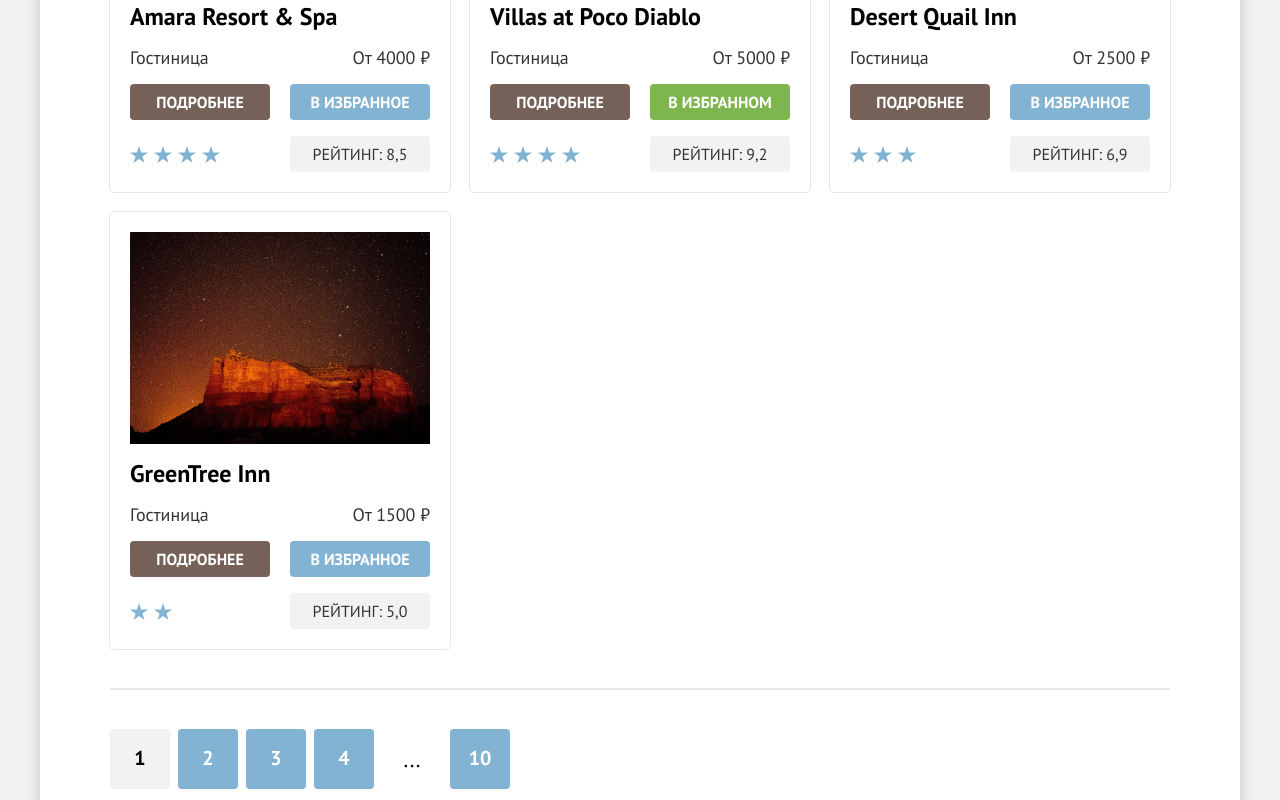
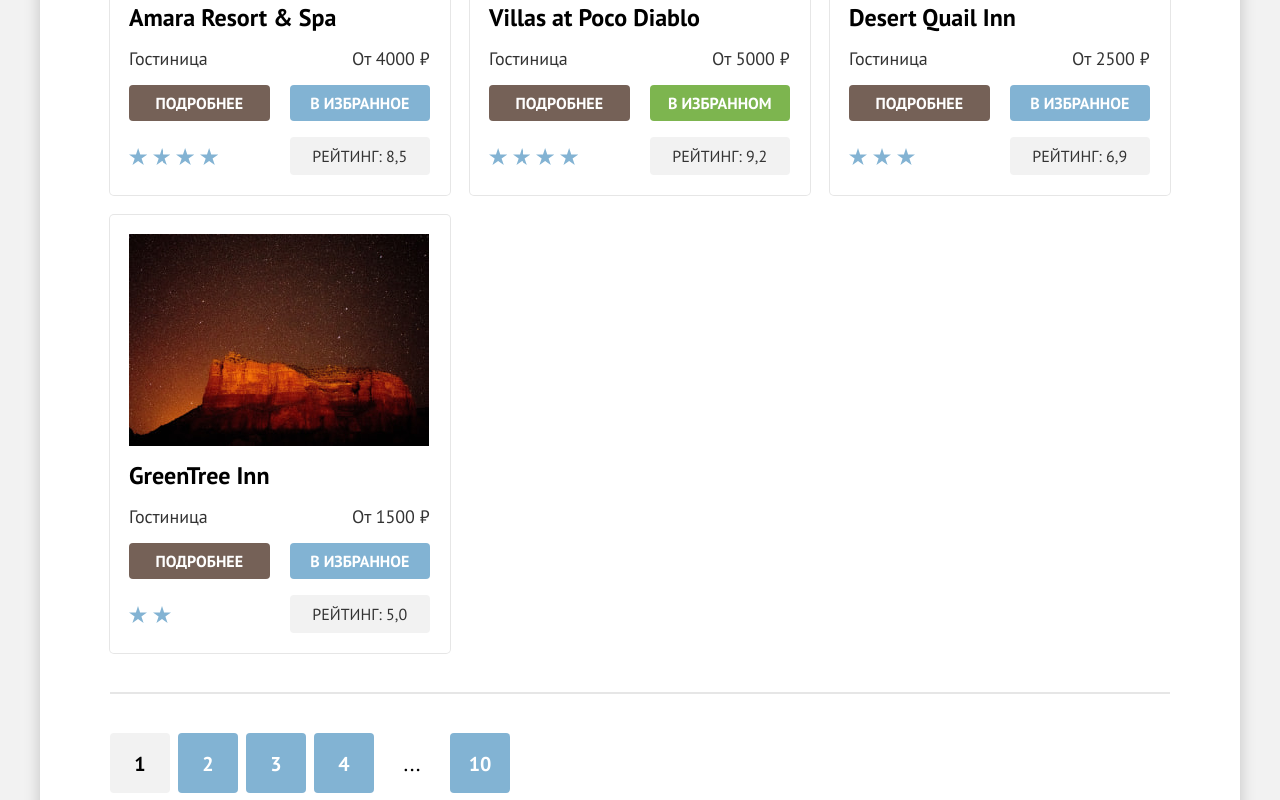
Before and after one commit to htmlacademy-htmlcss/1861775-sedona-2, a plain HTML site: page catalog.html in a window 1280 px wide. Shown: the part 860-1660 px from the top of the page. Drawn offline with Linux system fonts and the light colour scheme.

Commit message:
Исправляет ошибки к защите

```diff
--- a/catalog.html
+++ b/catalog.html
@@ -134,12 +134,12 @@
               <fieldset class="catalog-filter-group catalog-filter-range-group">
                 <legend class="catalog-filter-title">Стоимость, ₽:</legend>
                 <label class="catalog-filter-range-label">
-                  <input class="catalog-input-range-input input" type="text" value="0" name="min-cost">
+                  <input class="catalog-input-range-input form-input input" type="number" value="0" name="min-cost">
                   <span class="catalog-input-range-label-text">от</span>
                 </label>
                 <label class="catalog-filter-range-label">
-                  <input class="catalog-input-range-input catalog-input-range-input-reverse input" type="text"
-                    value="9000" name="max-cost">
+                  <input class="catalog-input-range-input catalog-input-range-input-reverse form-input input"
+                    type="number" value="9000" name="max-cost">
                   <span class="catalog-input-range-label-text">до</span>
                 </label>
 
@@ -202,11 +202,7 @@
                 <a class="catalog-button button button-small button-dark" href="#">Подробнее</a>
                 <button class="catalog-button button button-small button-light" type="button">В избранное</button>
                 <div class="card-stars">
-                  <span class="card-stars-item"></span>
-                  <span class="card-stars-item"></span>
-                  <span class="card-stars-item"></span>
-                  <span class="card-stars-item"></span>
-                  <span class="visually-hidden card-stars-item"></span>
+                  <span class="card-star card-star-four"></span>
                   <span class="visually-hidden">4 звезды</span>
                 </div>
                 <p class="catalog-rating">Рейтинг: 8,5</p>
@@ -224,11 +220,7 @@
                 <a class="card-button button button-small button-dark" href="#">Подробнее</a>
                 <button class="card-button  button button-small button-favourite" type="button">В избранном</button>
                 <div class="card-stars">
-                  <span class="card-stars-item"></span>
-                  <span class="card-stars-item"></span>
-                  <span class="card-stars-item"></span>
-                  <span class="card-stars-item"></span>
-                  <span class="visually-hidden card-stars-item"></span>
+                  <span class="card-star card-star-four"></span>
                   <span class="visually-hidden">4 звезды</span>
                 </div>
                 <p class="catalog-rating">Рейтинг: 9,2</p>
@@ -246,11 +238,7 @@
                 <a class="catalog-buttonbutton button button-small button-dark" href="#">Подробнее</a>
                 <button class="catalog-button button button-small button-light" type="button">В избранное</button>
                 <div class="card-stars">
-                  <span class="card-stars-item"></span>
-                  <span class="card-stars-item"></span>
-                  <span class="card-stars-item"></span>
-                  <span class="visually-hidden card-stars-item"></span>
-                  <span class="visually-hidden card-stars-item"></span>
+                  <span class="card-star card-star-three"></span>
                   <span class="visually-hidden">3 звезды</span>
                 </div>
                 <p class="catalog-rating">Рейтинг: 6,9</p>
@@ -268,11 +256,7 @@
                 <a class="catalog-button button button-small button-dark" href="#">Подробнее</a>
                 <button class="catalog-button button button-small button-light" type="button">В избранное</button>
                 <div class="card-stars">
-                  <span class="card-stars-item"></span>
-                  <span class="card-stars-item"></span>
-                  <span class="visually-hidden card-stars-item"></span>
-                  <span class="visually-hidden card-stars-item"></span>
-                  <span class="visually-hidden card-stars-item"></span>
+                  <span class="card-star card-star-two"></span>
                   <span class="visually-hidden">2 звезды</span>
                 </div>
                 <p class="catalog-rating">Рейтинг: 5,0</p>
--- a/styles/styles.css
+++ b/styles/styles.css
@@ -247,7 +247,7 @@ img {
   font-size: 22px;
   line-height: 26px;
   text-align: center;
-  max-width: 600px;
+  max-width: 700px;
   margin: 0 auto;
 }
 
@@ -494,10 +494,10 @@ img {
   background-color: rgba(131, 179, 211, 0.12);
 }
 
-.medium-color {
-  background: rgba(131, 179, 211, 0.2);
-
-}
+.advantages-light:nth-child(odd) {
+  background-color: rgba(131, 179, 211, 0.2);
+}
+
 
 /*сервис лист*/
 .services {
@@ -556,7 +556,7 @@ img {
 .services-item::before {
   content: "";
   width: 75px;
-  height: 72px;
+  height: 75px;
   background-repeat: no-repeat;
   background-size: auto;
   background-position: center;
@@ -586,7 +586,7 @@ img {
 /*Поиск*/
 .search {
   text-align: center;
-  padding: 65px 0 95px;
+  padding: 71px 0 95px;
 }
 
 .search-description {
@@ -606,13 +606,13 @@ img {
   background-size: cover;
   background-repeat: no-repeat;
   text-align: center;
-  padding: 72px 0 104px;
+  padding: 73px 0 104px;
   color: #ffffff;
 }
 
 .subscribe-catalog {
   text-align: center;
-  padding: 72px 0 104px;
+  padding: 71px 0 104px;
 }
 
 .subscribe-title {
@@ -687,6 +687,7 @@ img {
   list-style-type: none;
   margin: 0;
   padding: 0;
+  max-width: 200px;
 }
 
 .social-item {
@@ -718,6 +719,11 @@ img {
   font-style: normal;
   line-height: 40px;
   text-decoration: none;
+}
+
+.footer-contacts {
+  max-width: 400px;
+  text-align: center;
 }
 
 .phone:hover {
@@ -1020,17 +1026,17 @@ img {
 }
 
 .catalog-input-range-input {
-  padding: 11px 20px 10px;
+  padding: 11px 38px 10px 20px;
   background-color: #f2f2f2;
   border: none;
   cursor: pointer;
-  border-top-left-radius: 4px;
-  border-bottom-left-radius: 4px;
+  border-radius: 4px 0 0 4px;
   font-family: inherit;
   font-size: 18px;
   font-weight: 700;
   line-height: 27px;
   width: 143px;
+
 }
 
 
@@ -1152,7 +1158,7 @@ img {
 
 /*каталог продуктов*/
 .catalog-products {
-  padding-block: 50px 60px;
+  padding-block: 52px 60px;
 }
 
 .container-title {
@@ -1176,7 +1182,7 @@ img {
 .select-control {
   appearance: none;
   background: url(../images/icons/arrow-down.svg) no-repeat right center;
-  background-position-x: 266px;
+  background-position-x: 259px;
   color: #333333;
   font-family: inherit;
   font-size: 18px;
@@ -1185,7 +1191,7 @@ img {
   border-radius: 4px;
   background-color: #ffffff;
   min-width: 292px;
-  padding: 12px 26px;
+  padding: 12px 18px;
   cursor: pointer;
   margin-left: auto;
 }
@@ -1282,7 +1288,7 @@ img {
   grid-template-rows: 0fr 0fr auto 0fr 0fr;
   row-gap: 16px;
   column-gap: 20px;
-  padding: 20px;
+  padding: 19px 20px 20px 19px;
   margin: 0;
   border-radius: 4px;
   box-shadow: 0 0 0 1px #e6e6e6;
@@ -1356,7 +1362,7 @@ img {
   font-size: 16px;
   line-height: 20px;
   margin: 0;
-  padding: 8px;
+  padding: 9px;
   text-align: center;
   text-transform: uppercase;
 
@@ -1364,20 +1370,27 @@ img {
 
 .card-stars {
   display: flex;
-  gap: 6px;
-  list-style-type: none;
-  height: 100%;
-  margin: 0;
-  padding: 0;
-}
-
-.card-stars-item {
-  align-self: center;
+  align-items: center;
+}
+
+.card-star {
+  block-size: 17px;
   background-image: url(../images/icons/star.svg);
+  background-repeat: space;
   background-position: center;
-  background-repeat: space;
-  height: 18px;
-  width: 18px;
+  background-size: 18px 17px;
+}
+
+.card-star-four {
+  inline-size: 89px;
+}
+
+.card-star-three {
+  inline-size: 66px;
+}
+
+.card-star-two {
+  inline-size: 42px;
 }
 
 .card-rating {
@@ -1406,9 +1419,9 @@ img {
 .pagination-link {
   display: block;
   box-sizing: border-box;
-  width: 60px;
+  min-width: 60px;
   height: 60px;
-  padding: 12px 18px;
+  padding: 14px 18px;
   border-radius: 4px;
   font-size: 20px;
   font-weight: 700;
```
Also changed, not shown: index.html (+1 -1 lines).
